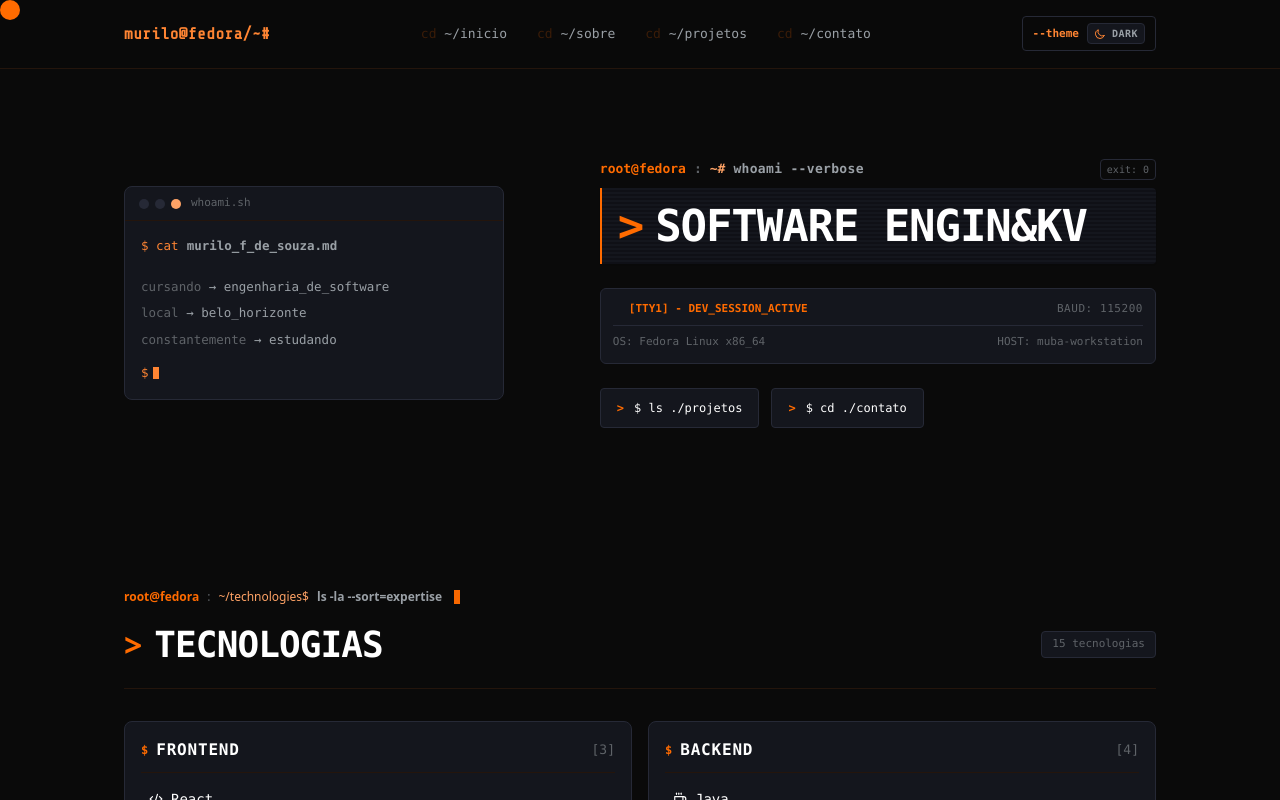
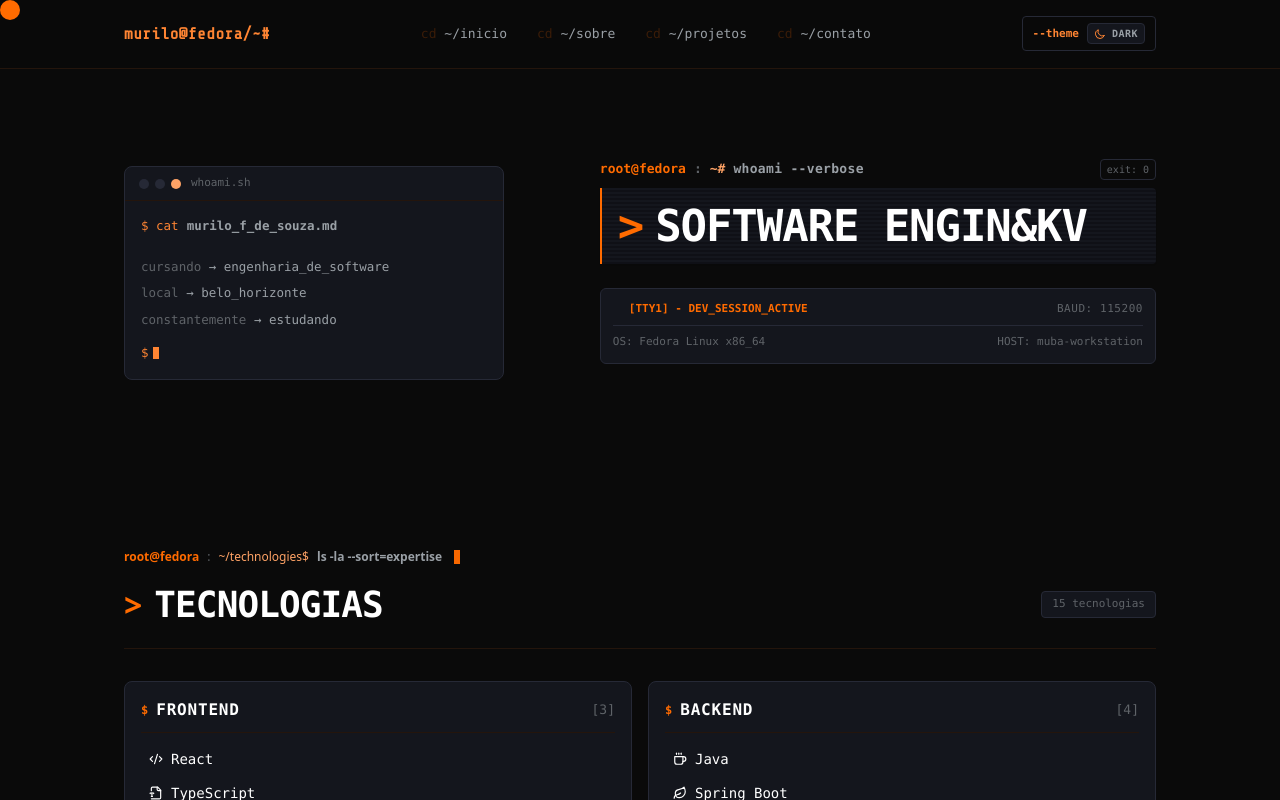
Before and after one commit to murilofsouzaa/mubadev, a React (Vite) app: page / in a window 1280 px wide. Shown: the top 800 px of the page. Built offline with nearby package versions, Linux system fonts and the light colour scheme; a web font is replaced by a local one.

Commit message:
feat(hero): removing call to action buttons

```diff
--- a/src/components/Hero.tsx
+++ b/src/components/Hero.tsx
@@ -143,28 +143,6 @@ export const Hero: React.FC = React.memo(() => {
             <span>HOST: muba-workstation</span>
           </div>
         </div>
-
-        {/* Call to Actions Refatoradas */}
-        <div className="flex gap-3 flex-wrap font-mono">
-          {/* Botão de Ação: Projetos */}
-          <a
-            href="#projetos"
-            className="group text-[12px] px-4 py-2.5 rounded border border-border bg-panel text-text inline-flex items-center gap-2.5 transition-all duration-200 hover:border-orange-1 hover:shadow-[0_0_12px_rgba(255,107,0,0.2)] focus-visible:outline-orange-1"
-          >
-            <span className="text-orange-1 font-bold group-hover:translate-x-0.5 transition-transform duration-150">&gt;</span>
-            <span>$ ls ./projetos</span>
-          </a>
-
-          {/* Botão de Ação: Contato */}
-          <a
-            href="#contato"
-            className="group text-[12px] px-4 py-2.5 rounded border border-border bg-panel text-text inline-flex items-center gap-2.5 transition-all duration-200 hover:border-orange-1 hover:shadow-[0_0_12px_rgba(255,107,0,0.2)] focus-visible:outline-orange-1"
-          >
-            <span className="text-orange-1 font-bold group-hover:translate-x-0.5 transition-transform duration-150">&gt;</span>
-            <span>$ cd ./contato</span>
-
-          </a>
-        </div>
       </motion.div>
     </section>
   );
```
